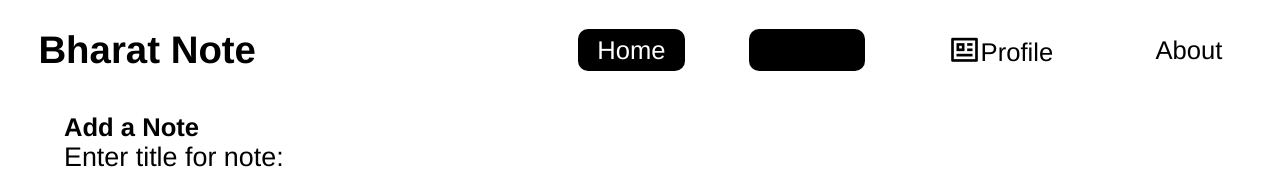
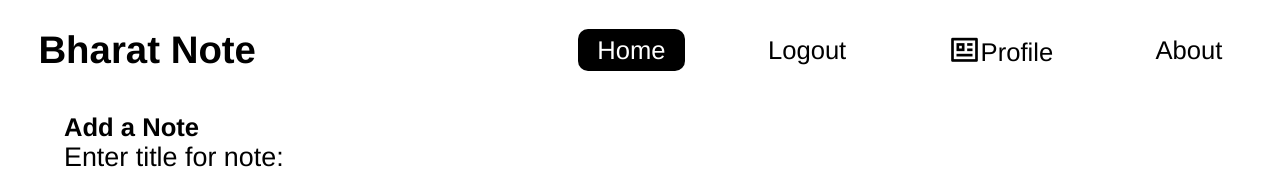
Before and after one commit to BharateshPoojary/notebook-app, a React (Vite) app: page / in a window 1280 px wide. Shown: the top 169 px of the page. Built offline with nearby package versions, Linux system fonts and the light colour scheme; no server answers; sample sign-in values are in the browser's storage.

Commit message:
frontend refactored

```diff
--- a/src/components/Navbar.css
+++ b/src/components/Navbar.css
@@ -36,7 +36,13 @@ nav {
   color: black;
   padding: 0.5vw 1.5vw;
 }
-
+.button {
+  font-size: 2vw;
+  text-decoration: none;
+  background-color: white;
+  color: black;
+  padding: 0.5vw 1.5vw;
+}
 .ri-menu-3-fill {
   display: none;
 }
--- a/src/components/Navbar.jsx
+++ b/src/components/Navbar.jsx
@@ -40,10 +40,10 @@ const Navbar = () => {
                 <nav>
                     <h3>Bharat Note </h3>
                     <div className={nav ? 'navitems' : 'hidenavitem'}>
-                        <NavLink className={` ${location.pathname === "/" ? 'onnavlinkclick' : 'navlinks'}`} onClick={handleUser} to='/'>Home</NavLink>
                         {localStorage.getItem('auth-token') ?
                             <>
-                                <button className='navlinks' onClick={handleLogout} >Logout</button>
+                                <NavLink className={` ${location.pathname === "/" ? 'onnavlinkclick' : 'navlinks'}`} onClick={handleUser} to='/'>Home</NavLink>
+                                <button className="button" onClick={handleLogout} >Logout</button>
                                 <NavLink onClick={() => {
 
                                     if (nav) { setNav(false) }
--- a/src/components/SignIn.jsx
+++ b/src/components/SignIn.jsx
@@ -8,6 +8,7 @@ const Home = () => {
     const [password, setPassword] = useState("");
     const notecontext = useContext(noteContext);
     const { alert } = notecontext;
+
     const handleLogin = async (e) => {
         e.preventDefault();
         const signinurl = import.meta.env.VITE_SIGNIN_URL;
@@ -27,6 +28,8 @@ const Home = () => {
         }
 
     }
+
+
     const handleSignup = () => {
         navigate('/Signup')
     }
--- a/src/main.jsx
+++ b/src/main.jsx
@@ -2,7 +2,6 @@ import { createRoot } from 'react-dom/client'
 import SignUp from './components/SignUp.jsx'
 import SignIn from './components/SignIn.jsx'
 import About from './components/About.jsx'
-import Logout from './components/Logout.jsx'
 import Profile from './components/Profile.jsx'
 import { createBrowserRouter, RouterProvider } from 'react-router-dom'
 import { StrictMode } from 'react'
@@ -30,10 +29,6 @@ const router = createBrowserRouter([
         element: <SignUp />
       },
       {
-        path: "/Logout",
-        element: <Logout />
-      },
-      {
         path: "/About",
         element: <About />
       }
```
